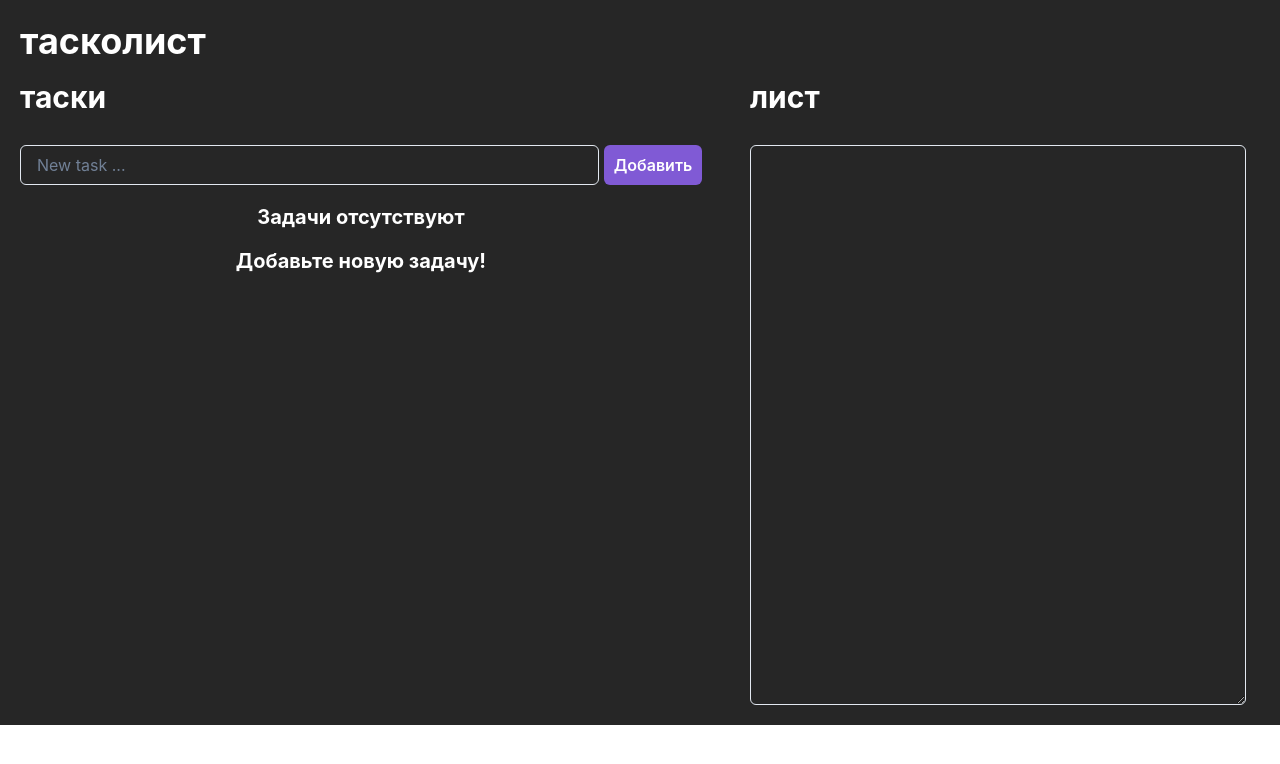
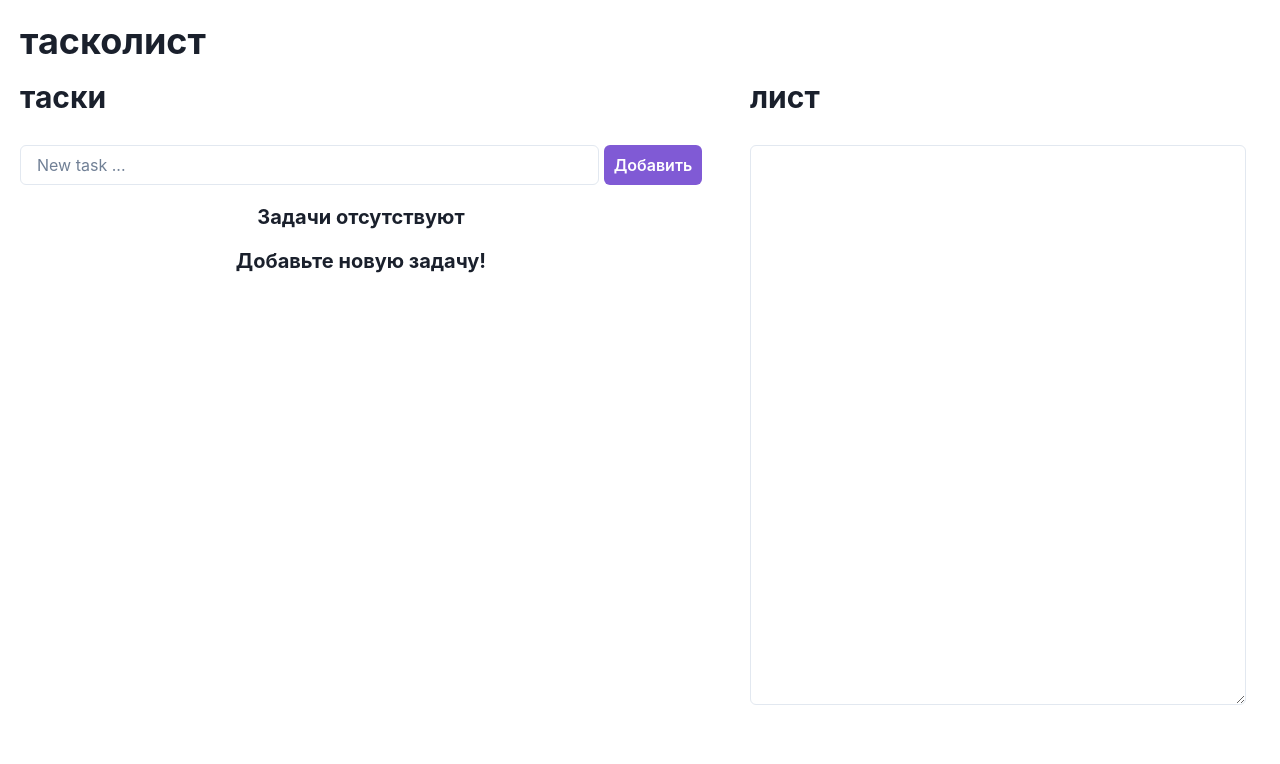
Before and after one commit to gorbatkoff/Vite_Chakra-UI_To_Do-List, a React (Vite) app: page / in a window 1280 px wide. Shown: the top 764 px of the page. Built offline with nearby package versions, Linux system fonts and the light colour scheme.

Commit message:
Delete getting theme

```diff
--- a/src/app/App.tsx
+++ b/src/app/App.tsx
@@ -1,18 +1,12 @@
 import './App.css'
-import {Box, Heading, useTheme} from "@chakra-ui/react";
-import {useState} from "react";
+import {Box} from "@chakra-ui/react";
 import {Header} from "/src/widgets/Header";
 import {Content} from "/src/widgets/Content/Content";
 
-type themes = "light" | "night";
-
 function App() {
 
-    const [currentTheme, setCurrentTheme] = useState<themes>("night");
-    const theme = useTheme()[currentTheme];
-
     return (
-        <Box className={"App"} bg={theme.brand['900']} w='100%' p={5} color={theme.brand['100']}>
+        <Box className={"App"} p={5}>
             <Header/>
             <Content/>
         </Box>
```
